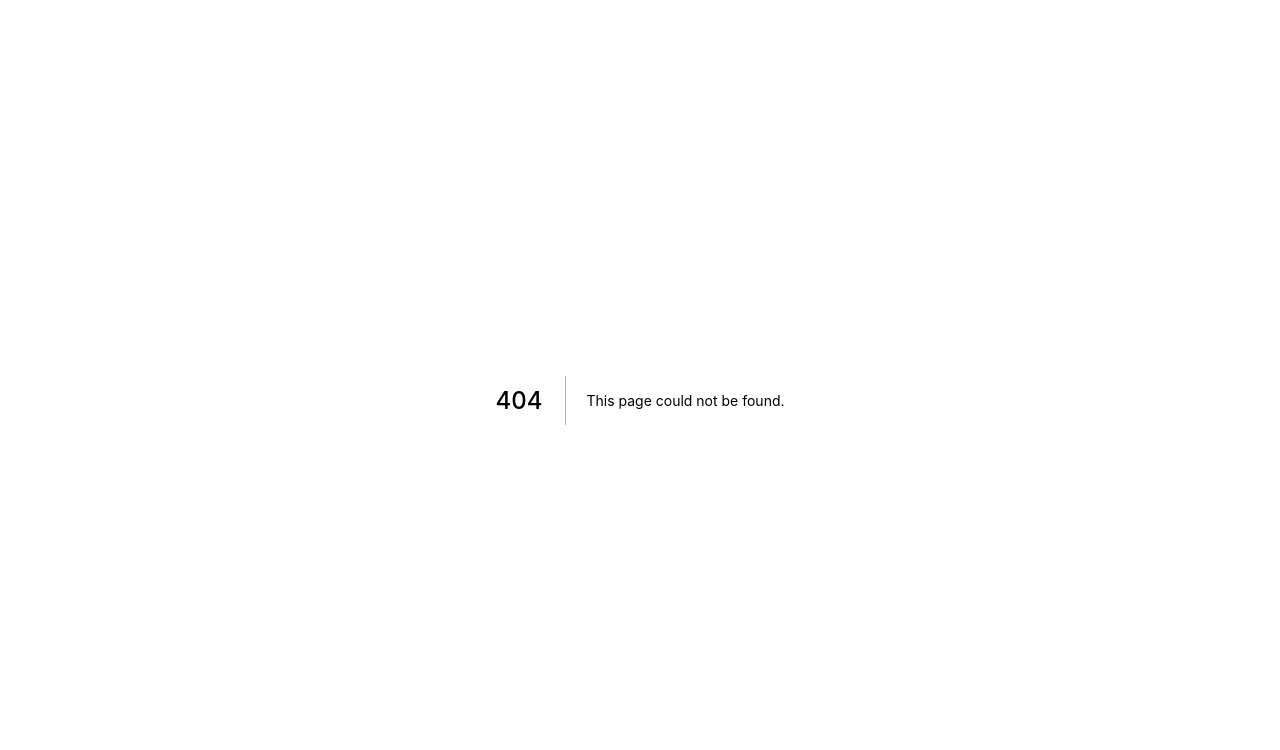
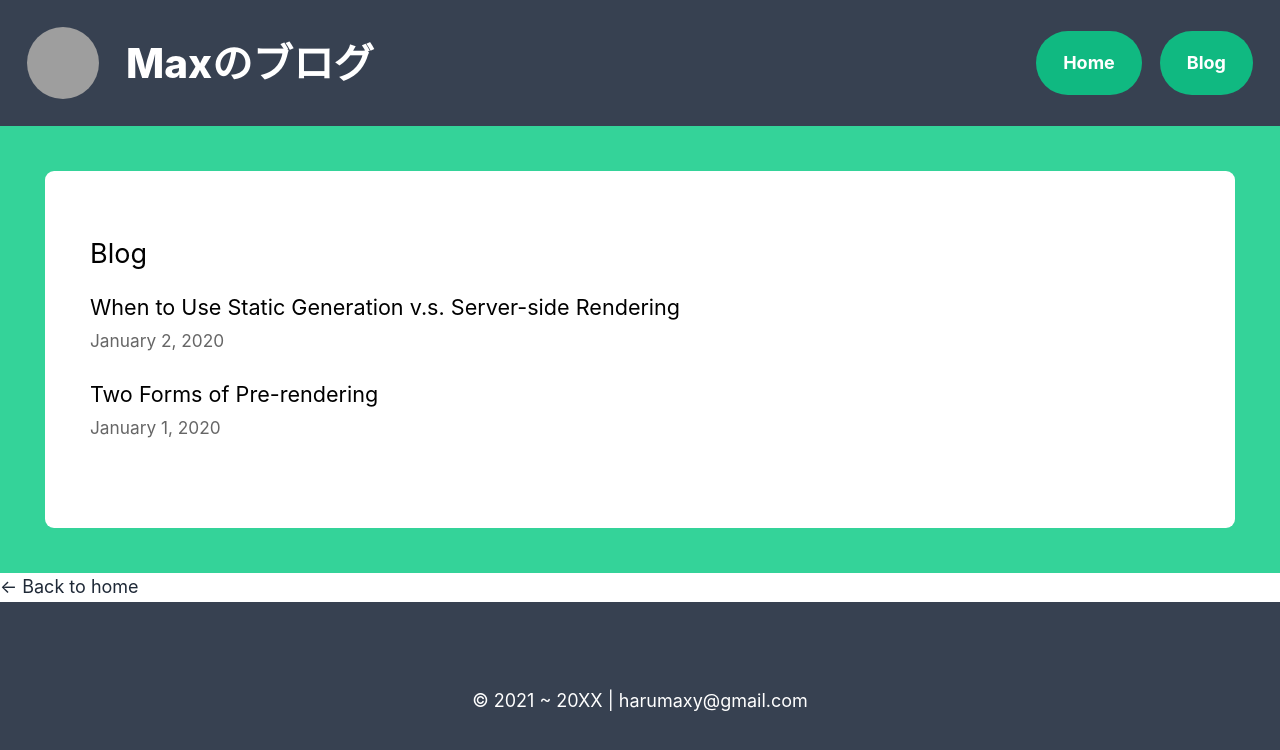
Before and after one commit to harumaxy/nextjs-blog, a Next.js app: page /blog in a window 1280 px wide. Before the commit this address had no page. Shown: the top 750 px of the page. Built offline with nearby package versions, Linux system fonts and the light colour scheme; grey boxes are pictures that could not be loaded.

Commit message:
implement blog list

```diff
--- /dev/null
+++ b/components/blogList.tsx
@@ -0,0 +1,23 @@
+import Link from "next/link";
+import Date from "./date";
+import utilStyles from "../styles/utils.module.css";
+import { PostData } from "../lib/posts";
+
+export const BlogList: React.FC<{ allPostsData: PostData[] }> = (props) => (
+  <section className={`${utilStyles.headingMd} ${utilStyles.padding1px}`}>
+    <h2 className={utilStyles.headingLg}>Blog</h2>
+    <ul className={utilStyles.list}>
+      {props.allPostsData.map(({ id, date, title }) => (
+        <li className={utilStyles.listItem} key={id}>
+          <Link href={`/posts/${id}`}>
+            <a>{title}</a>
+          </Link>
+          <br />
+          <small className={utilStyles.lightText}>
+            <Date dateString={date} />
+          </small>
+        </li>
+      ))}
+    </ul>
+  </section>
+);
--- a/lib/posts.ts
+++ b/lib/posts.ts
@@ -11,15 +11,19 @@ export type FrontMatter = {
   date: string;
 };
 
+export type ListItemParam = {
+  id: string;
+} & FrontMatter;
+
 export type PostData = {
   id: string;
   contentHtml: string;
 } & FrontMatter;
 
-export function getSortedPostsData() {
+export function getSortedPostsData(): ListItemParam[] {
   // Get file names under /posts
   const fileNames = fs.readdirSync(postsDirectory);
-  const allPostsData = fileNames.map((fileName) => {
+  const allPostsData: ListItemParam[] = fileNames.map((fileName) => {
     // Remove ".md" from file name to get id
     const id = fileName.replace(/\.mdx?$/, "");
 
@@ -57,7 +61,7 @@ export function getAllPostIds() {
   });
 }
 
-export async function getPostData(id: string) {
+export async function getPostData(id: string): Promise<PostData> {
   const fullPath = path.join(postsDirectory, `${id}.mdx`);
   const fileContents = fs.readFileSync(fullPath, "utf8");
 
--- /dev/null
+++ b/pages/blog.tsx
@@ -0,0 +1,20 @@
+import Layout from "../components/layout";
+import { BlogList } from "../components/blogList";
+import { getSortedPostsData, PostData } from "../lib/posts";
+
+const Blog: React.FC<{ allPostsData: PostData[] }> = ({ allPostsData }) => (
+  <Layout>
+    <BlogList allPostsData={allPostsData}></BlogList>
+  </Layout>
+);
+
+export default Blog;
+
+export async function getStaticProps() {
+  const allPostsData = getSortedPostsData();
+  return {
+    props: {
+      allPostsData,
+    },
+  };
+}
--- a/pages/index.tsx
+++ b/pages/index.tsx
@@ -1,6 +1,5 @@
 import Head from "next/head";
 import Layout, { siteTitle } from "../components/layout";
-import utilStyles from "../styles/utils.module.css";
 import { getSortedPostsData } from "../lib/posts";
 import Link from "next/link";
 import Date from "../components/date";
@@ -18,22 +17,6 @@ export default function Home({ allPostsData }) {
           <a href="https://nextjs.org/learn">our Next.js tutorial</a>.)
         </p>
       </section>
-      <section className={`${utilStyles.headingMd} ${utilStyles.padding1px}`}>
-        <h2 className={utilStyles.headingLg}>Blog</h2>
-        <ul className={utilStyles.list}>
-          {allPostsData.map(({ id, date, title }) => (
-            <li className={utilStyles.listItem} key={id}>
-              <Link href={`/posts/${id}`}>
-                <a>{title}</a>
-              </Link>
-              <br />
-              <small className={utilStyles.lightText}>
-                <Date dateString={date} />
-              </small>
-            </li>
-          ))}
-        </ul>
-      </section>
     </Layout>
   );
 }
```
